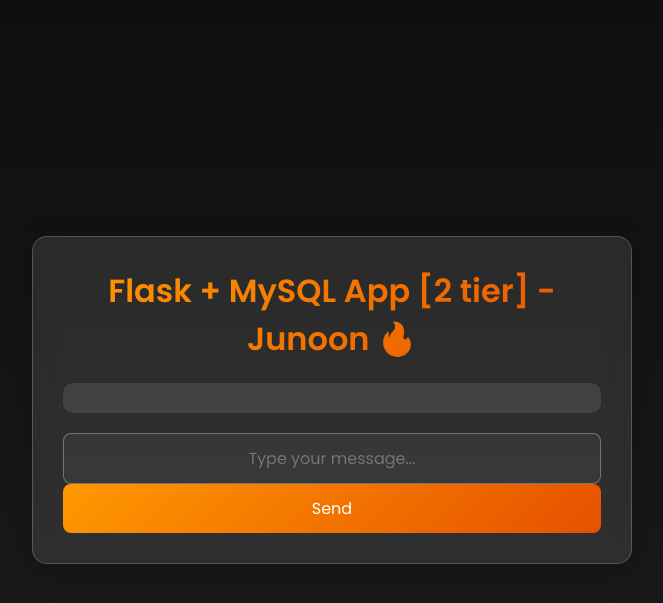
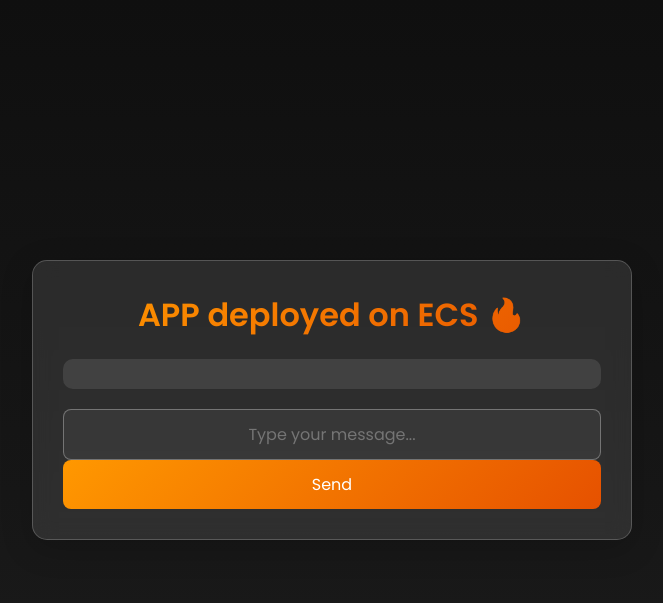
Before and after one commit to Prashant260/eECS-app-deploy, a Flask app: page / in a window 1280 px wide. Shown: the top 603 px of the page, without its empty margins (308-971 px from the left). Run offline with Flask 3, Linux system fonts and the light colour scheme.

Commit message:
changed the app

```diff
--- a/app/templates/index.html
+++ b/app/templates/index.html
@@ -131,7 +131,7 @@
 
 <body>
     <div class="container">
-        <h1>Flask + MySQL App [2 tier] - Junoon 🔥</h1>
+        <h1>APP deployed on ECS  🔥</h1>
 
         <div class="messages">
             {% for message in messages %}
```
